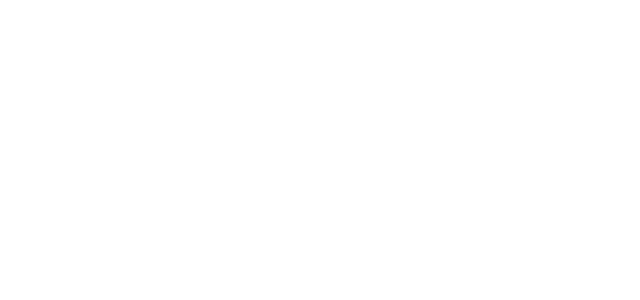
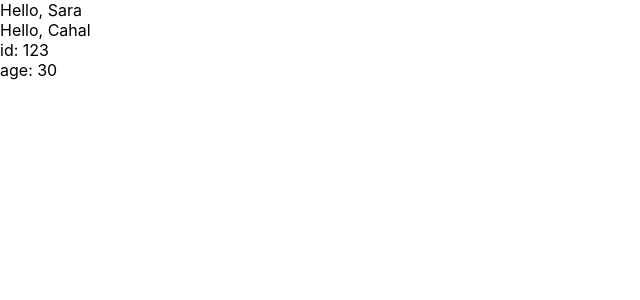
Before and after one commit to saezuri510/tsx-practice, a React (Create React App) app: page / in a window 1280 px wide. Shown: the top 300 px of the page, without its empty margins (0-640 px from the left). Built offline with nearby package versions, Linux system fonts and the light colour scheme.

Commit message:
tsx-welcome練習9

```diff
--- a/src/Welcome.tsx
+++ b/src/Welcome.tsx
@@ -10,8 +10,14 @@
 
 //valueはobjectとしてみたときundefinedではない
 //value.idはobjectの要素を指定するためundefind|number
+// const isUndefined = (value: DataItem) => {
+//     return value !== undefined;
+// };
+//vlaue {id: undefined}
+//typeof value // object
+
 const isUndefined = (value: DataItem) => {
-    return value === undefined;
+    return Object.values(value)[0] !== undefined;
 };
 
 export const Welcome = ({ name, id, age }: DataItem) => {
@@ -19,6 +25,7 @@
         <div>
             {isUndefined({ name }) && <div>Hello, {name}</div>}
             {isUndefined({ id }) && <div>id: {id}</div>}
+            {isUndefined({ age }) && <div>age: {age}</div>}
             {/* {name !== undefined && <div>Hello, {name}</div>}
             {id !== undefined && <div>id: {id}</div>}
             {age !== undefined && <div>age: {age}</div>} */}
```
